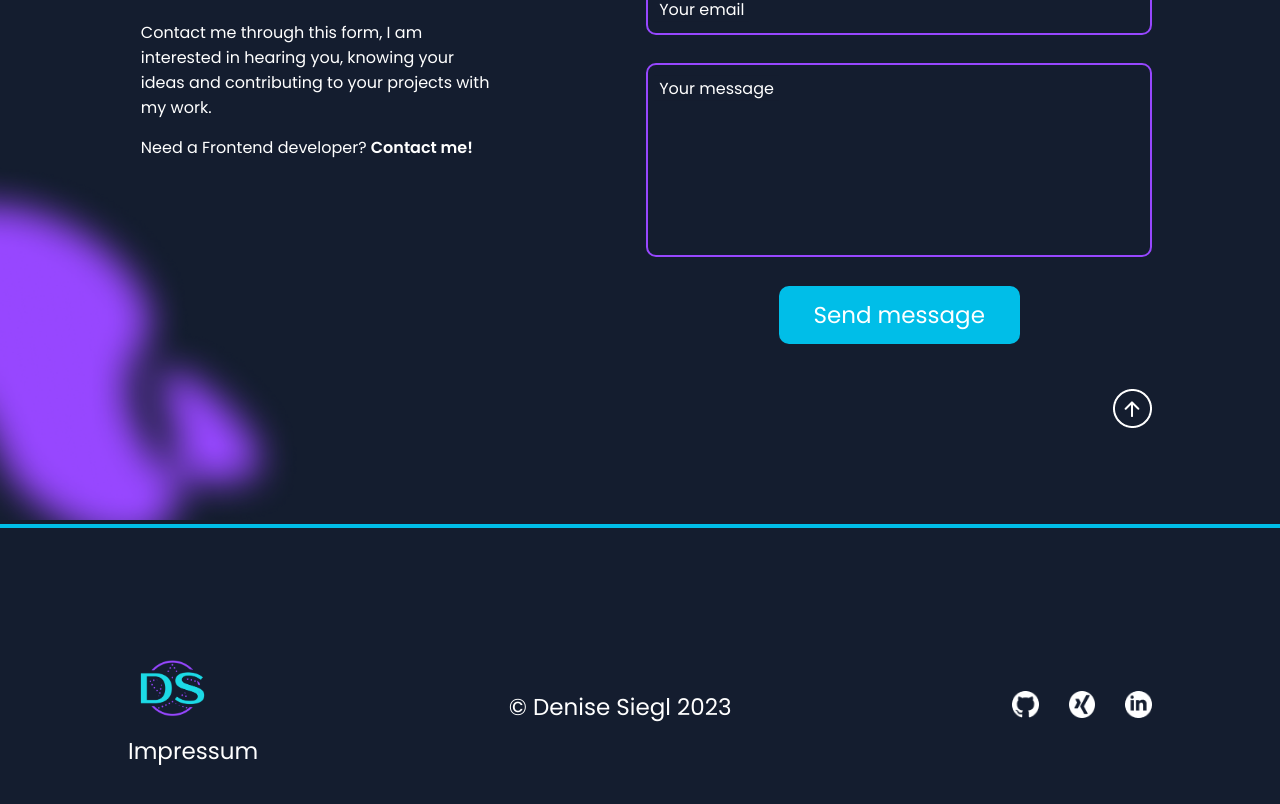
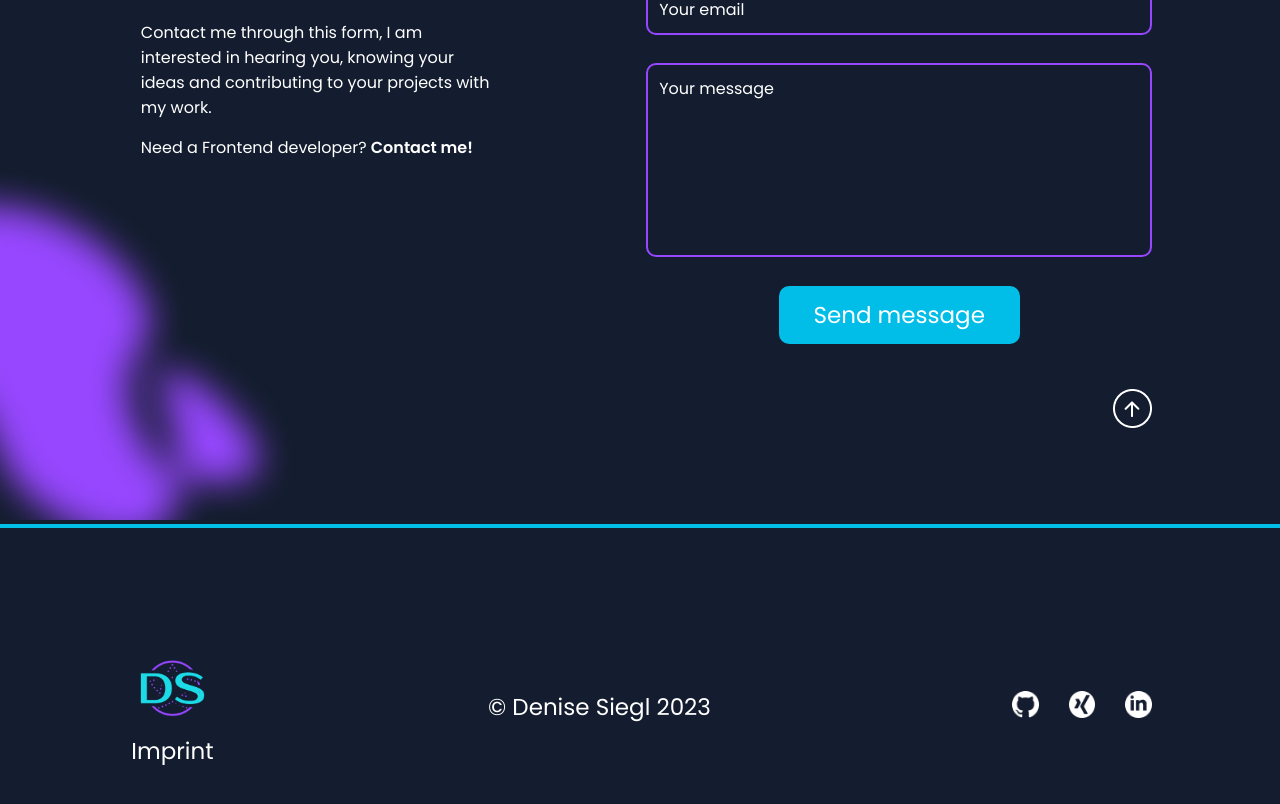
Before and after one commit to deniseS85/portfolio, an Angular app: page /contact in a window 1280 px wide. Shown: the part 4195-4999 px from the top of the page. Built offline with nearby package versions, Linux system fonts and the light colour scheme.

Commit message:
margin between components

```diff
--- a/src/app/contact/contact.component.scss
+++ b/src/app/contact/contact.component.scss
@@ -3,7 +3,7 @@
     align-items: center;
     position: relative;
     padding: 0 0 0 11%;
-    margin-top: 11%;
+   /*  margin-top: 11%; */
     div {
         font-family: 'Poppins bold';
         font-size: 6.25vw;
--- a/src/app/footer/footer.component.html
+++ b/src/app/footer/footer.component.html
@@ -1,7 +1,7 @@
 <div class="footer">
     <div class="content-left">
         <img (click)="scroll('header')" routerLink="/" src="{{ is.logo }}">
-        <div>Impressum</div>
+        <div>Imprint</div>
     </div>
     <div class="content-middle">
         <div>&copy; Denise Siegl 2023</div>
--- a/src/app/portfolio/portfolio.component.scss
+++ b/src/app/portfolio/portfolio.component.scss
@@ -19,7 +19,7 @@
     flex-direction: column;
     padding: 0 10% 0 8.8%;
     position: relative;
-    margin-bottom: 100px;
+    margin-bottom: 11%;
     margin-top: 11%;
     .headline-portfolio {
         display: flex;
```
